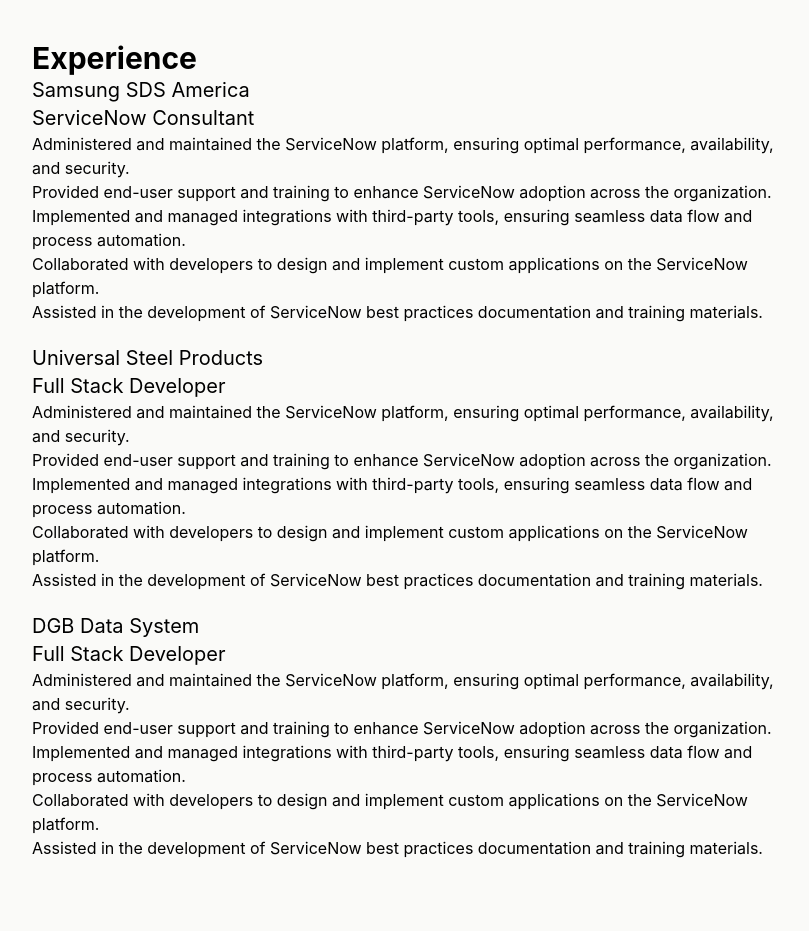
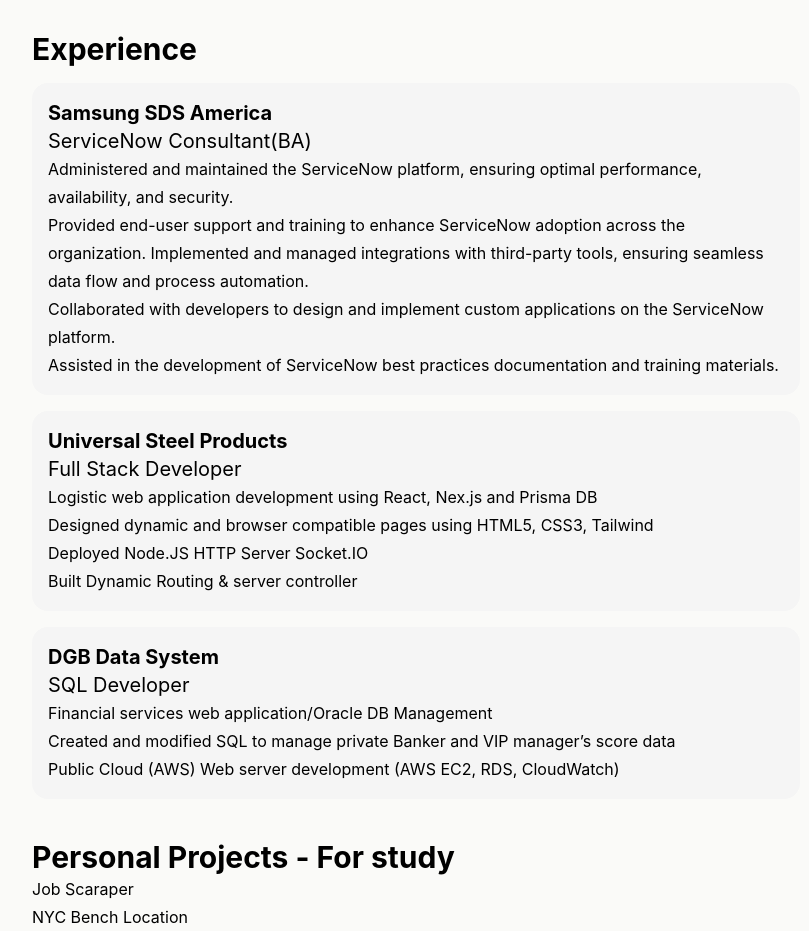
Before and after one commit to disciplechoi/portfolio, a React (Create React App) app: page / in a window 1280 px wide. Shown: the part 284-1215 px from the top of the page, without its empty margins (224-1033 px from the left). Before the commit the page ends 1144 px from the top, so only its background shows below. Built offline with nearby package versions, Linux system fonts and the light colour scheme.

Commit message:
finalize experience

```diff
--- a/src/App.js
+++ b/src/App.js
@@ -1,12 +1,14 @@
 import './App.css';
 import Header from './header';
 import Aboutme from './Experience';
+import Projects from './Projects';
 
 function App() {
   return (
     <div className="App max-w-screen-md mx-auto">
        <Header/>
        <Aboutme/>
+       <Projects/>
 
     </div>
   );
--- a/src/Experience.js
+++ b/src/Experience.js
@@ -6,33 +6,39 @@
     <div className="experience text-left pt-10">
         <h1 className="font-bold text-3xl">Experience</h1>
 
-        <h2 className="text-xl">Samsung SDS America</h2>
-        <h3 className="text-xl">ServiceNow Consultant</h3>
+        <div className="experience-card">
+            <h2 className="text-xl font-bold">Samsung SDS America</h2>
+            <h3 className="text-xl">ServiceNow Consultant(BA)</h3>
+            <ul>
+                <li>Administered and maintained the ServiceNow platform, ensuring optimal performance, availability, and security.</li>
+                <li>Provided end-user support and training to enhance ServiceNow adoption across the organization. Implemented and managed integrations with third-party tools, ensuring seamless data flow and process automation.</li>
+                <li>Collaborated with developers to design and implement custom applications on the ServiceNow platform.</li>
+                <li>Assisted in the development of ServiceNow best practices documentation and training materials.</li>
+            </ul>
+        </div>
+
+      <div className="experience-card">
+        <h2 className="text-xl font-bold">Universal Steel Products</h2>
+        <h3 className="text-xl">Full Stack Developer</h3>
         <ul>
-            <li>Administered and maintained the ServiceNow platform, ensuring optimal performance, availability, and security.</li>
-            <li>Provided end-user support and training to enhance ServiceNow adoption across the organization. Implemented and managed integrations with third-party tools, ensuring seamless data flow and process automation.</li>
-            <li>Collaborated with developers to design and implement custom applications on the ServiceNow platform.</li>
-            <li>Assisted in the development of ServiceNow best practices documentation and training materials.</li>
+            <li>Logistic web application development using React, Nex.js and Prisma DB</li>
+            <li>Designed dynamic and browser compatible pages using HTML5, CSS3, Tailwind</li>
+            <li>Deployed Node.JS HTTP Server Socket.IO</li>
+            <li>Built Dynamic Routing & server controller</li>
         </ul>
+      </div>
+
+      <div className="experience-card">
+        <h2 className="text-xl font-bold">DGB Data System</h2>
+        <h3 className="text-xl">SQL Developer</h3>
+        <ul>
+            <li>Financial services web application/Oracle DB Management</li>
+            <li>Created and modified SQL to manage private Banker and VIP manager’s score data</li>
+            <li>Public Cloud (AWS) Web server development (AWS EC2, RDS, CloudWatch)</li>
+        </ul>
+      </div>
 
 
-        <h2 className="text-xl pt-5">Universal Steel Products</h2>
-        <h3 className="text-xl">Full Stack Developer</h3>
-        <ul>
-            <li>Administered and maintained the ServiceNow platform, ensuring optimal performance, availability, and security.</li>
-            <li>Provided end-user support and training to enhance ServiceNow adoption across the organization. Implemented and managed integrations with third-party tools, ensuring seamless data flow and process automation.</li>
-            <li>Collaborated with developers to design and implement custom applications on the ServiceNow platform.</li>
-            <li>Assisted in the development of ServiceNow best practices documentation and training materials.</li>
-        </ul>
-
-        <h2 className="text-xl pt-5">DGB Data System</h2>
-        <h3 className="text-xl">Full Stack Developer</h3>
-        <ul>
-            <li>Administered and maintained the ServiceNow platform, ensuring optimal performance, availability, and security.</li>
-            <li>Provided end-user support and training to enhance ServiceNow adoption across the organization. Implemented and managed integrations with third-party tools, ensuring seamless data flow and process automation.</li>
-            <li>Collaborated with developers to design and implement custom applications on the ServiceNow platform.</li>
-            <li>Assisted in the development of ServiceNow best practices documentation and training materials.</li>
-        </ul>
     </div>
 
     </>
--- /dev/null
+++ b/src/Projects.js
@@ -0,0 +1,12 @@
+export default function Projects(){
+    return (
+        <>
+        <div className="experience text-left pt-10">
+            <h1 className="font-bold text-3xl">Personal Projects - For study</h1>
+            <h2>Job Scaraper</h2>
+            <h2>NYC Bench Location</h2>
+        </div>
+        </>
+    )
+
+}
--- a/src/header.js
+++ b/src/header.js
@@ -4,7 +4,7 @@
     return (
         <>
             <header className='text-left'>
-                <p className="font-bold">PORTPOLIO</p>
+                <p className="font-bold">포트폴리오</p>
             <div className="pt-16 fade-in-box ">
                 <div>
                     <img className="selfie" src={selfie} alt="selfie" />
@@ -14,8 +14,7 @@
 
                 <div className='pt-5'>
                     <div className="text-3xl pt-5">
-                        <h1 className="font-bold ">Jihye Soriano</h1>
-                        <h2>Full Stack Developer</h2>
+                        <h1 className="font-bold ">Jihye Soriano (Full Stack Developer)</h1>
                     </div>
                     <ul>
                     <li>Contact : choijam1229@gmail.com</li>
--- a/src/index.css
+++ b/src/index.css
@@ -13,11 +13,13 @@
   -webkit-font-smoothing: antialiased;
   -moz-osx-font-smoothing: grayscale;
   background-color: #fafaf8;
+  line-height: 1.75em;
 }
 
 .selfie{
   width: 20%;
   height: 20%;
+  border-radius: 50%;
 }
 
 /* Header */
@@ -62,3 +64,12 @@
         opacity: 1;
     }
 }
+
+
+/* Experience */
+.experience-card {
+    background-color: #f5f5f5;
+    border-radius: 16px;
+    padding: 16px;
+    margin-top: 16px;
+}
```
